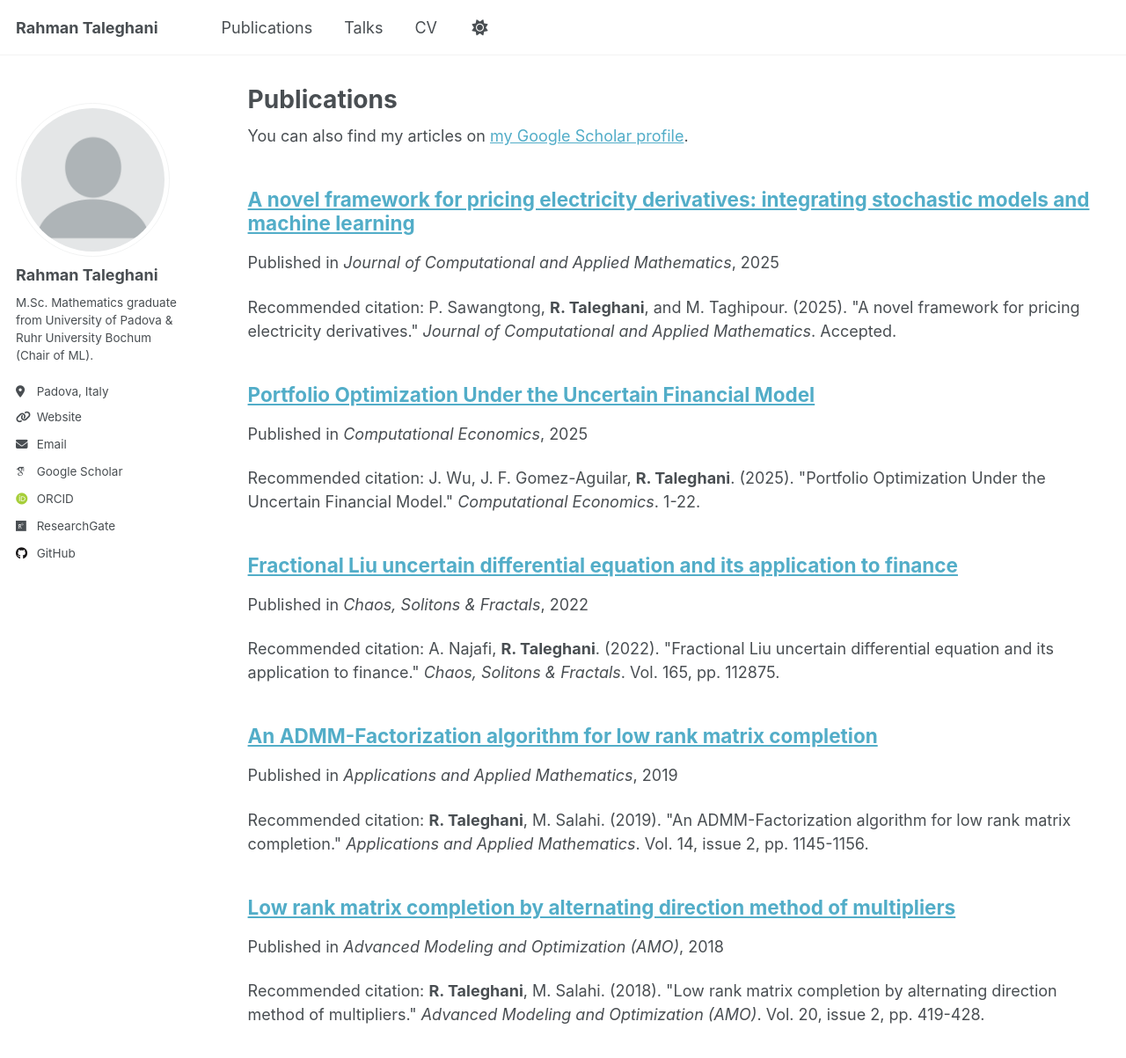
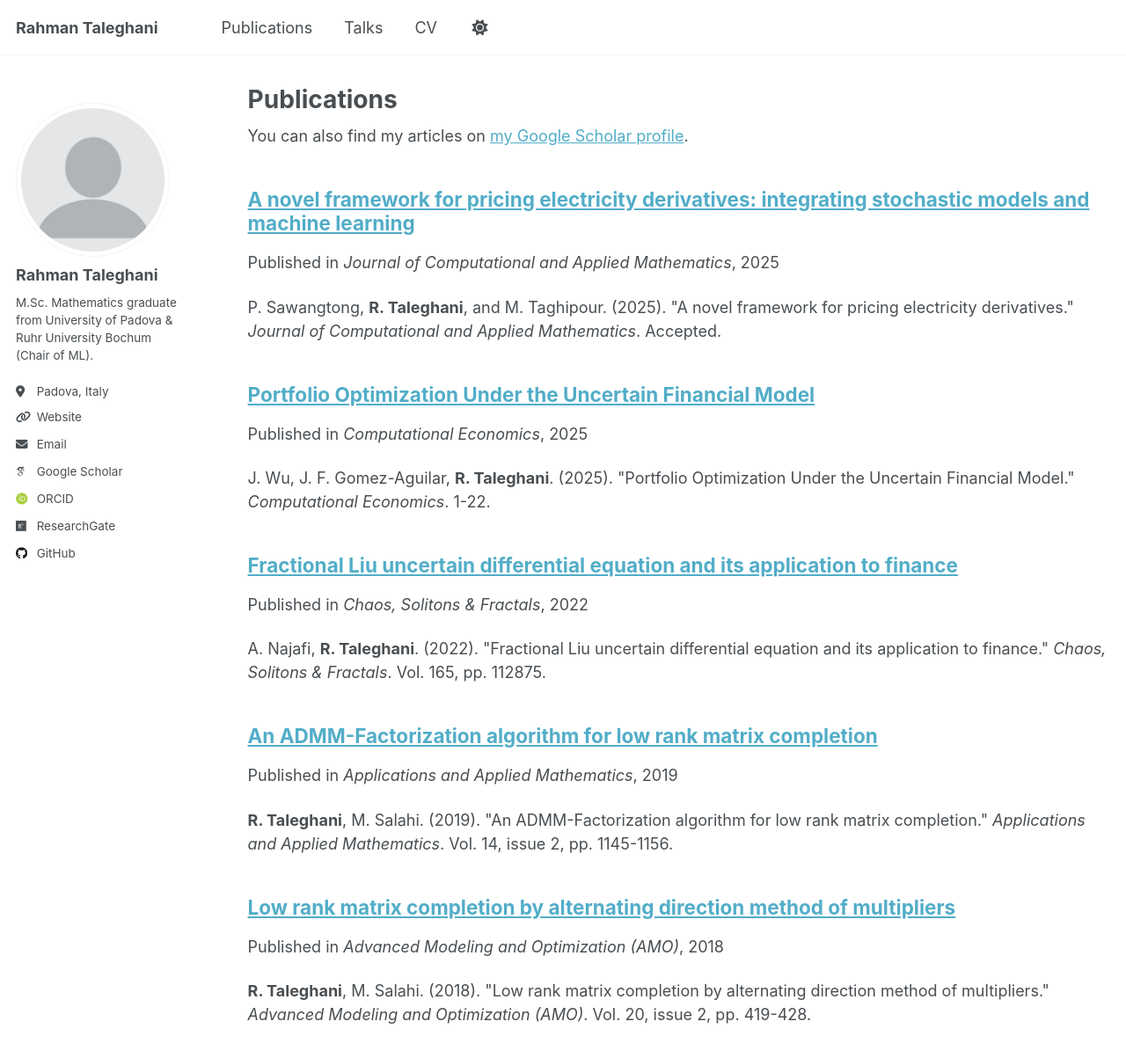
Before and after one commit to Rahmantl/rahmantl.github.io, a Jekyll site: the page built from _pages/publications.html, in a window 1280 px wide and 1400 px high. Shown: the top 1203 px of the window at 88% size. Built offline with Jekyll 4.4.1, drawn with Linux system fonts in a browser that asks for light colours; some web fonts are replaced; a script that is not in the unit is left out; part of the change alters nothing that is shown.

Commit message:
Refactor citation display logic in archive-single.html

```diff
--- a/_includes/archive-single.html
+++ b/_includes/archive-single.html
@@ -52,7 +52,7 @@
     <p class="archive__item-excerpt" itemprop="description"><p>{{ post.excerpt | markdownify | remove: '<p>' | remove: '</p>' }}<strong><a href="{{ base_path }}{{ post.url }}" rel="permalink"> Read more</a></strong></p></p>
     {% endif %}
 
-    {% if post.citation and post.paperurl and post.slidesurl and post.bibtexurl %}
+    <!-- {% if post.citation and post.paperurl and post.slidesurl and post.bibtexurl %}
       <p>Recommended citation: {{ post.citation }}<br /><a href="{{ post.paperurl }}">Download Paper</a> | <a href="{{ post.slidesurl }}">Download Slides</a> | <a href="{{ post.bibtexurl }}">Download Bibtex</a></p>
     {% elsif post.citation and post.paperurl and post.slidesurl %}
       <p>Recommended citation: {{ post.citation }}<br /><a href="{{ post.paperurl }}">Download Paper</a> | <a href="{{ post.slidesurl }}">Download Slides</a></p>
@@ -78,6 +78,33 @@
       <p><a href="{{ post.slidesurl }}">Download Slides</a></p>
     {% elsif post.bibtexurl %}
       <p><a href="{{ post.bibtexurl }}">Download Bibtex</a></p>
+    {% endif %} -->
+    {% if post.citation and post.paperurl and post.slidesurl and post.bibtexurl %}
+      <p>{{ post.citation }}<br /><a href="{{ post.paperurl }}">Download Paper</a> | <a href="{{ post.slidesurl }}">Download Slides</a> | <a href="{{ post.bibtexurl }}">Download Bibtex</a></p>
+    {% elsif post.citation and post.paperurl and post.slidesurl %}
+      <p>{{ post.citation }}<br /><a href="{{ post.paperurl }}">Download Paper</a> | <a href="{{ post.slidesurl }}">Download Slides</a></p>
+    {% elsif post.citation and post.paperurl and post.bibtexurl %}
+      <p>{{ post.citation }}<br /><a href="{{ post.paperurl }}">Download Paper</a> | <a href="{{ post.bibtexurl }}">Download Bibtex</a></p>
+    {% elsif post.citation and post.paperurl %}
+      <p>{{ post.citation }}<br /><a href="{{ post.paperurl }}">Download Paper</a></p>
+    {% elsif post.citation and post.slidesurl and post.bibtexurl %}
+      <p>{{ post.citation }}<br /><a href="{{ post.slidesurl }}">Download Slides</a> | <a href="{{ post.bibtexurl}}">Download Bibtex</a></p>
+    {% elsif post.citation and post.slidesurl %}
+      <p>{{ post.citation }}<br /><a href="{{ post.slidesurl }}">Download Slides</a></p>
+    {% elsif post.citation and post.bibtexurl %}
+      <p>{{ post.citation }}<br /><a href="{{ post.bibtexurl }}">Download Bibtex</a></p>
+    {% elsif post.citation %}
+      <p>{{ post.citation }}</p>
+    {% elsif post.paperurl and post.bibtexurl %}
+      <p><a href=" {{ post.paperurl }} ">Download Paper</a> | <a href="{{ post.bibtexurl }}">Download Bibtex</a></p>
+    {% elsif post.paperurl %}
+      <p><a href=" {{ post.paperurl }} ">Download Paper</a></p>
+    {% elsif post.slidesurl and post.bibtexurl %}
+      <p><a href="{{ post.slidesurl }}">Download Slides</a> | <a href="{{ post.bibtexurl }}">Download Bibtex</a></p>
+    {% elsif post.slidesurl %}
+      <p><a href="{{ post.slidesurl }}">Download Slides</a></p>
+    {% elsif post.bibtexurl %}
+      <p><a href="{{ post.bibtexurl }}">Download Bibtex</a></p>
     {% endif %}
 
   </article>
```
